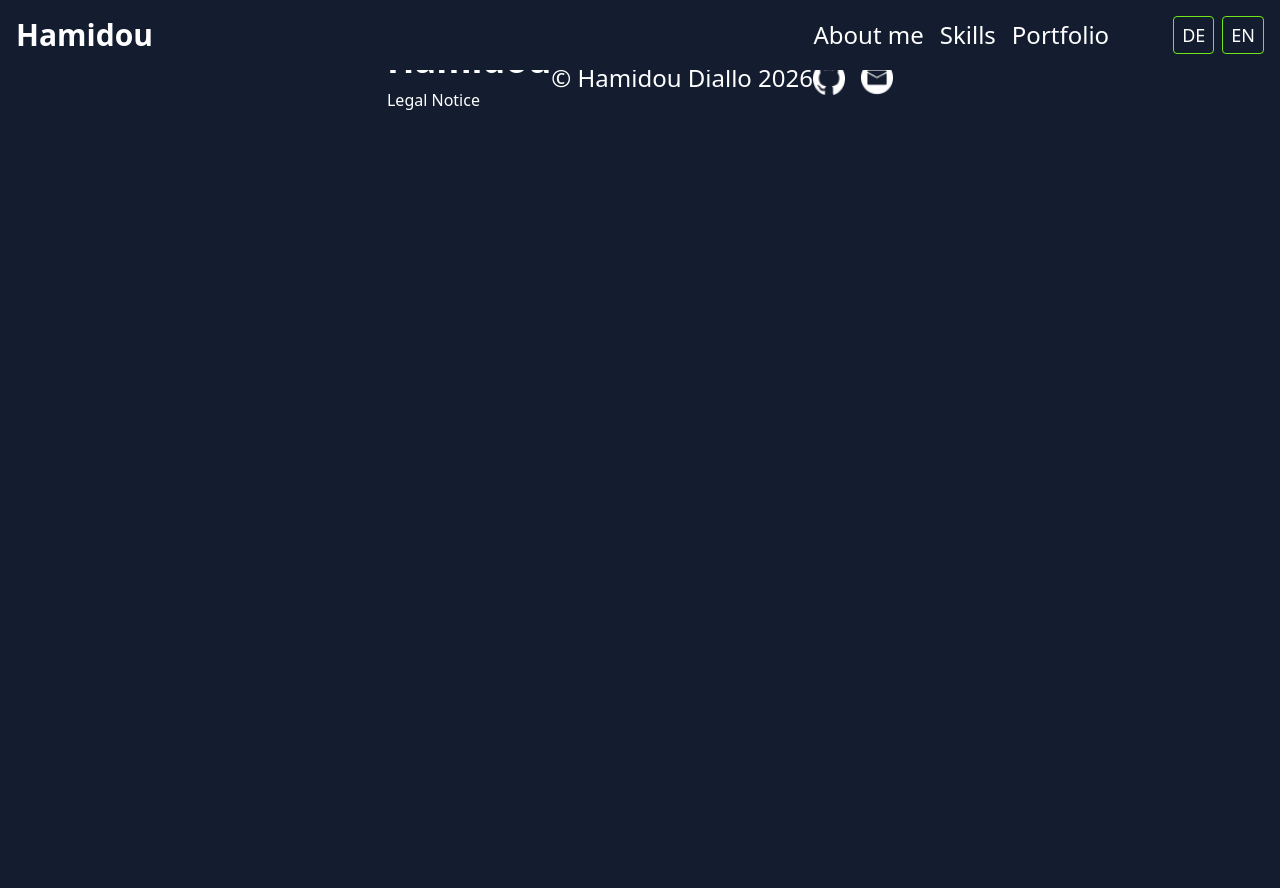
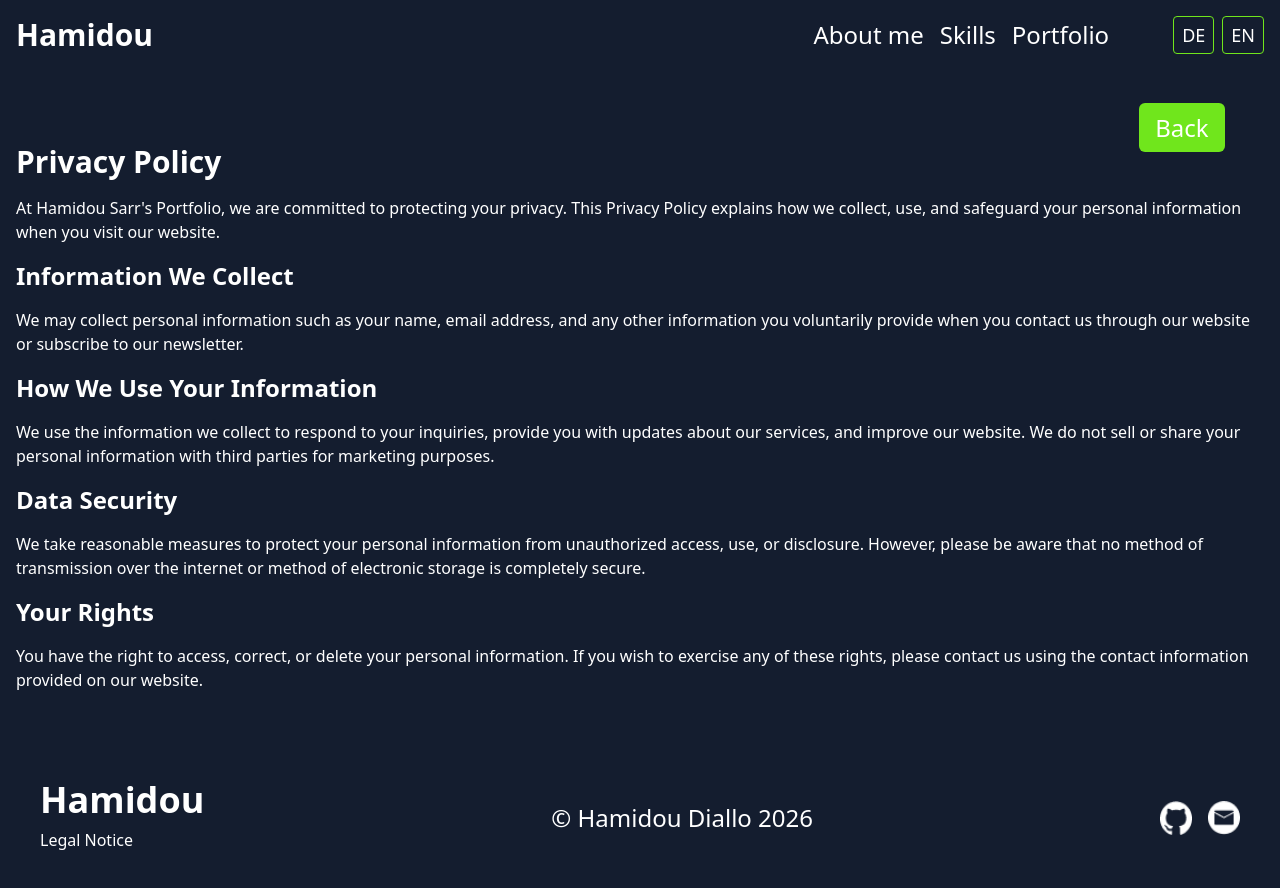
Before and after one commit to Hamidou-ctr/my-website, an Angular app: page /privacy-policy in a window 1280 px wide. Before the commit this address led to /. Shown: the top 888 px of the page. Before the commit the page ends 800 px from the top, so only its background shows below. Built offline with nearby package versions, Linux system fonts and the light colour scheme.

Commit message:
feat: add Privacy Policy component and routing, update Contact component for navigation

```diff
--- a/src/app/app.routes.ts
+++ b/src/app/app.routes.ts
@@ -1,8 +1,10 @@
 import { Routes } from '@angular/router';
 import { LandingPage } from './components/landing-page/landing-page';
 import { LegalNotice } from './components/landing-page/legal-notice/legal-notice';
+import { PrivacyPolicy } from './components/landing-page/privacy-policy/privacy-policy';
 
 export const routes: Routes = [
   { path: '', component: LandingPage },
   { path: 'legal-notice', component: LegalNotice },
+  { path: 'privacy-policy', component: PrivacyPolicy },
 ];
--- a/src/app/components/landing-page/contact/contact.html
+++ b/src/app/components/landing-page/contact/contact.html
@@ -134,7 +134,7 @@
 
           <label class="cursor-pointer" (click)="togglePrivacy()">
             Ich habe gelesen die
-            <a class="text-[#9747FF] hover:underline" href="#" (click)="$event.stopPropagation()"
+            <a class="text-[#9747FF] hover:underline" routerLink="/privacy-policy" (click)="$event.stopPropagation()"
               >Datenschutzbestimmungen</a
             >
             und stimme der beschriebenen Verarbeitung meiner Daten zu.
--- a/src/app/components/landing-page/contact/contact.ts
+++ b/src/app/components/landing-page/contact/contact.ts
@@ -3,11 +3,12 @@ import { CommonModule } from '@angular/common';
 import { FormBuilder, FormGroup, Validators, ReactiveFormsModule } from '@angular/forms';
 import { HttpClient } from '@angular/common/http';
 import { ScrollService } from '../../../service/scroll-service';
+import { RouterLink } from "@angular/router";
 
 @Component({
   selector: 'app-contact',
   standalone: true,
-  imports: [CommonModule, ReactiveFormsModule],
+  imports: [CommonModule, ReactiveFormsModule, RouterLink],
   templateUrl: './contact.html',
   styleUrl: './contact.css',
 })
--- /dev/null
+++ b/src/app/components/landing-page/privacy-policy/privacy-policy.html
@@ -0,0 +1,38 @@
+<section class="container mx-auto min-h-[calc(100vh-250px)] mt-20 px-4 py-8 text-white">
+  <a
+    routerLink="/"
+    fragment="contact"
+    class="text-2xl bg-[#70E61C] font-normal top-24 ml-[90%] px-4 py-2 rounded-md transition-colors duration-300 hover:bg-[#9747FF]"
+  >
+    <button>Back</button>
+  </a>
+  <h1 class="text-3xl font-bold mb-4">Privacy Policy</h1>
+  <p class="mb-4">
+    At Hamidou Sarr's Portfolio, we are committed to protecting your privacy. This Privacy Policy
+    explains how we collect, use, and safeguard your personal information when you visit our
+    website.
+  </p>
+  <h2 class="text-2xl font-bold mb-4">Information We Collect</h2>
+  <p class="mb-4">
+    We may collect personal information such as your name, email address, and any other information
+    you voluntarily provide when you contact us through our website or subscribe to our newsletter.
+  </p>
+  <h2 class="text-2xl font-bold mb-4">How We Use Your Information</h2>
+  <p class="mb-4">
+    We use the information we collect to respond to your inquiries, provide you with updates about
+    our services, and improve our website. We do not sell or share your personal information with
+    third parties for marketing purposes.
+  </p>
+  <h2 class="text-2xl font-bold mb-4">Data Security</h2>
+  <p class="mb-4">
+    We take reasonable measures to protect your personal information from unauthorized access, use,
+    or disclosure. However, please be aware that no method of transmission over the internet or
+    method of electronic storage is completely secure.
+  </p>
+  <h2 class="text-2xl font-bold mb-4">Your Rights</h2>
+  <p class="mb-4">
+    You have the right to access, correct, or delete your personal information. If you wish to
+    exercise any of these rights, please contact us using the contact information provided on our
+    website.
+  </p>
+</section>
--- a/src/app/components/privacy-policy/privacy-policy.ts
+++ b/src/app/components/landing-page/privacy-policy/privacy-policy.ts
@@ -1,8 +1,11 @@
+import { CommonModule } from '@angular/common';
 import { Component } from '@angular/core';
+import { RouterLink } from '@angular/router';
 
 @Component({
   selector: 'app-privacy-policy',
-  imports: [],
+  standalone: true,
+  imports: [CommonModule, RouterLink],
   templateUrl: './privacy-policy.html',
   styleUrl: './privacy-policy.css',
 })
--- a/src/app/components/privacy-policy/privacy-policy.html
+++ /dev/null
@@ -1 +0,0 @@
-<p>privacy-policy works!</p>
```
Also changed, not shown: src/app/components/landing-page/privacy-policy/privacy-policy.css (added), 1 other file (tests, documents, lock files or other folders).
